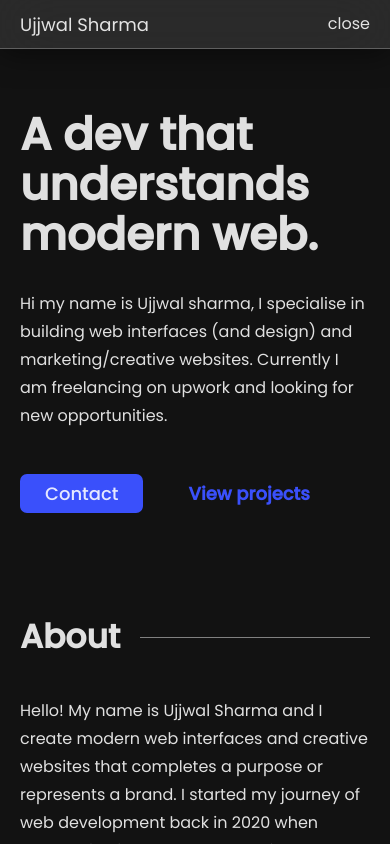
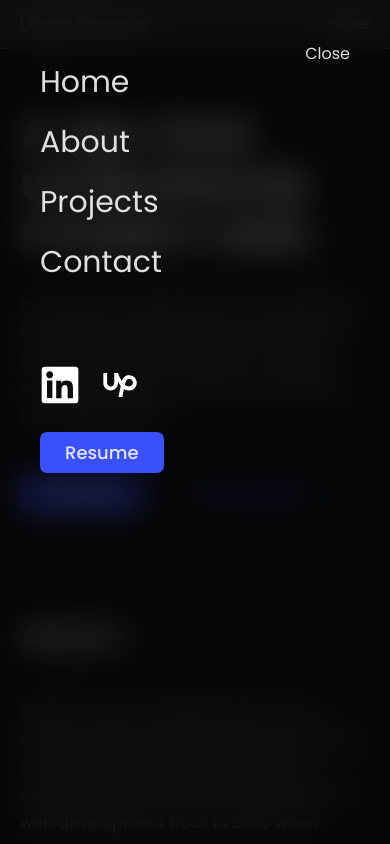
Before and after one commit to us0610/portfolio, a React (Vite) app: page / in a window 390 px wide. Both pictures are taken after a click on the element "Menu". Shown: the top 844 px of the page. Built offline with nearby package versions, Linux system fonts and the light colour scheme.

Commit message:
added mobile menu

```diff
--- /dev/null
+++ b/src/layout/mobile-menu/MobileMenu.jsx
@@ -0,0 +1,57 @@
+import styles from "./MobileMenu.module.scss";
+
+//logo socials
+import linkedIn from "../../assets/akar-icons_linkedin-box-fill.svg";
+import upworkLogo from "../../assets/bxl_upwork.svg";
+
+import Button from "../../ui/button/Button";
+
+const MobileMenu = ({ onMobileMenu }) => {
+  return (
+    <div className={styles.mobile__menu}>
+      <span onClick={onMobileMenu} className={styles.menu__close__btn}>
+        <p>Close</p>
+      </span>
+      <div>
+        <ul>
+          <li>
+            <a href="#home">Home</a>
+          </li>
+          <li>
+            <a href="#about">About</a>
+          </li>
+          <li>
+            <a href="#projects">Projects</a>
+          </li>
+          <li>
+            <a target="_blank" href="mailto:ujjwal158b@gmail.com">
+              Contact
+            </a>
+          </li>
+        </ul>
+
+        <div className={styles.mobile__socials__wrapper}>
+          <div>
+            <a
+              className={styles.socials}
+              href="https://www.linkedin.com/public-profile/settings?lipi=urn%3Ali%3Apage%3Ad_flagship3_profile_self_edit_contact-info%3BCbY%2FwD%2FTR1C2bIL20FNN1Q%3D%3D"
+              target="_blank"
+            >
+              <img src={linkedIn} alt="linkedin" />
+            </a>
+            <a
+              className={styles.socials}
+              href="https://www.upwork.com/freelancers/~0136967bed90492e95"
+              target="_blank"
+            >
+              <img src={upworkLogo} alt="upwork" />
+            </a>
+          </div>
+          <Button text="Resume" />
+        </div>
+      </div>
+    </div>
+  );
+};
+
+export default MobileMenu;
--- /dev/null
+++ b/src/layout/mobile-menu/MobileMenu.module.scss
@@ -0,0 +1,45 @@
+.mobile__menu {
+  position: fixed;
+  top: 0;
+  left: 0;
+  width: 100vw;
+  height: 100vh;
+  background: rgba($color: #000, $alpha: 0.7);
+  padding-top: 60px;
+  padding-left: 40px;
+  z-index: 100000000;
+  backdrop-filter: blur(17px);
+  -webkit-backdrop-filter: blur(17px);
+
+  .menu__close__btn {
+    position: fixed;
+    top: 40px;
+    right: 40px;
+    cursor: pointer;
+  }
+
+  .mobile__socials__wrapper {
+    margin-top: 80px;
+    display: flex;
+    flex-direction: column;
+    justify-content: flex-start;
+    align-items: flex-start;
+    gap: 20px;
+
+    a img {
+      width: 40px;
+      margin-right: 20px;
+    }
+  }
+
+  ul {
+    display: block;
+
+    li {
+      margin-bottom: 15px;
+      a {
+        font-size: 30px;
+      }
+    }
+  }
+}
--- a/src/layout/navbar/Navbar.jsx
+++ b/src/layout/navbar/Navbar.jsx
@@ -1,6 +1,8 @@
 import { useState } from "react";
 
 import styles from "./Navbar.module.scss";
+
+import MobileMenu from "../mobile-menu/MobileMenu";
 
 //logo socials
 import linkedIn from "../../assets/akar-icons_linkedin-box-fill.svg";
@@ -16,7 +18,13 @@ const Navbar = () => {
     setMenu((prevMenu) => !prevMenu);
   };
 
+  const mobileMenuClose = () => {
+    setMenu(false);
+  };
+
   return (
+    <>
+      {menu && <MobileMenu onMobileMenu={mobileMenuClose} />}
       <nav>
         <div className="container">
           <div className={styles.nav__flex__wrapper}>
@@ -35,15 +43,25 @@ const Navbar = () => {
                   <a href="#projects">Projects</a>
                 </li>
                 <li>
-                <a href="#contact">Contact</a>
+                  <a target="_blank" href="mailto:ujjwal158b@gmail.com">
+                    Contact
+                  </a>
                 </li>
               </ul>
             </div>
             <div className={styles.nav__socials__wrapper}>
-            <a className={styles.socials} href="">
+              <a
+                className={styles.socials}
+                href="https://www.linkedin.com/public-profile/settings?lipi=urn%3Ali%3Apage%3Ad_flagship3_profile_self_edit_contact-info%3BCbY%2FwD%2FTR1C2bIL20FNN1Q%3D%3D"
+                target="_blank"
+              >
                 <img src={linkedIn} alt="linkedin" />
               </a>
-            <a className={styles.socials} href="">
+              <a
+                className={styles.socials}
+                href="https://www.upwork.com/freelancers/~0136967bed90492e95"
+                target="_blank"
+              >
                 <img src={upworkLogo} alt="upwork" />
               </a>
               <Button text="Resume" />
@@ -54,6 +72,7 @@ const Navbar = () => {
           </div>
         </div>
       </nav>
+    </>
   );
 };
 
--- a/src/layout/navbar/Navbar.module.scss
+++ b/src/layout/navbar/Navbar.module.scss
@@ -32,6 +32,10 @@ ul {
   list-style: none;
   display: flex;
   gap: 30px;
+
+  li:hover {
+    text-decoration: underline;
+  }
 }
 
 .nav__socials__wrapper {
@@ -43,6 +47,11 @@ ul {
 
 .socials {
   height: 24px;
+  transition: all 0.3s ease;
+
+  &:hover {
+    opacity: 0.7;
+  }
 }
 
 @media screen and (max-width: 500px) {
```
Lines whose indentation alone changed are shown as unchanged.
